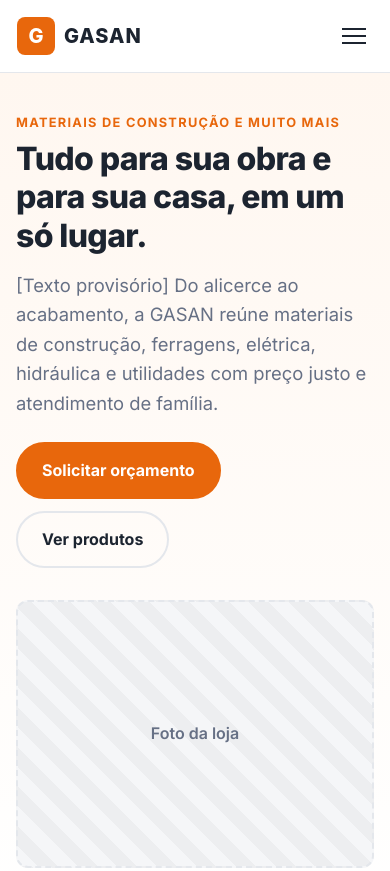
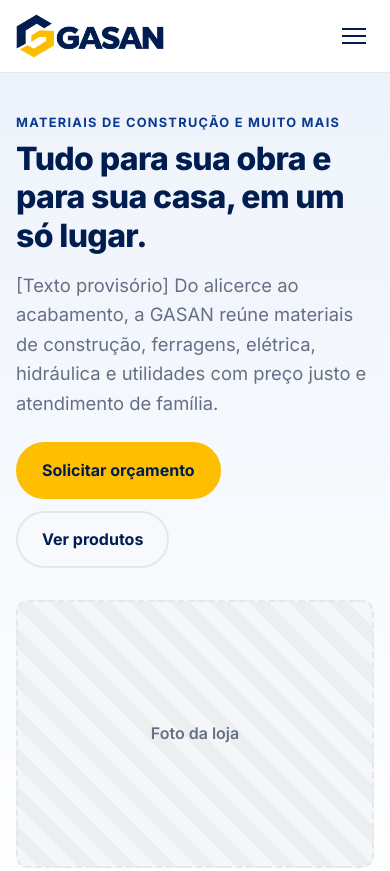
Before and after one commit to Diogolima2029/gasan-landing, a plain HTML site: page index.html in a window 390 px wide. Shown: the top 871 px of the page. Drawn offline with Linux system fonts and the light colour scheme.

Commit message:
Logo oficial da GASAN e cores da marca
Troca o logo provisório pelo oficial (fundo transparente), adiciona a
versão branca para o rodapé, favicon e ícone do iPhone, e ajusta a
paleta ao azul-marinho e amarelo do logo.

Co-Authored-By: Claude Opus 5.5 <noreply@anthropic.com>
Claude-Session: https://claude.ai/code/session_01KdjoGMDET1MAMqM727bv1N

```diff
--- a/css/styles.css
+++ b/css/styles.css
@@ -1,12 +1,14 @@
 /* =========================================================
    GASAN · Landing page
-   Cores provisórias: ajustar quando o logo oficial estiver pronto.
+   Cores tiradas do logo oficial: azul-marinho #001d51 e amarelo #febe02.
    ========================================================= */
 
 :root {
-  --color-primary: #e8670c;      /* laranja obra (provisório) */
-  --color-primary-dark: #c4540a;
-  --color-dark: #1c2430;         /* grafite */
+  --color-primary: #febe02;      /* amarelo GASAN */
+  --color-primary-dark: #e5a900;
+  --color-accent: #0a3a8f;       /* azul de apoio (destaques sobre fundo claro) */
+  --color-dark: #001d51;         /* azul-marinho GASAN */
+  --color-darker: #00133a;
   --color-text: #2b3440;
   --color-muted: #667085;
   --color-bg: #ffffff;
@@ -53,7 +55,7 @@ p { margin: 0 0 1em; }
 @media (min-width: 768px) { .container { padding: 0 24px; } }
 
 .eyebrow {
-  color: var(--color-primary);
+  color: var(--color-accent);
   font-weight: 700;
   font-size: .8rem;
   text-transform: uppercase;
@@ -71,7 +73,7 @@ p { margin: 0 0 1em; }
   padding: .85em 1.5em;
   border-radius: 999px;
   background: var(--color-primary);
-  color: #fff;
+  color: var(--color-dark);
   font-weight: 700;
   border: 2px solid var(--color-primary);
   transition: background .2s, border-color .2s, transform .2s;
@@ -80,7 +82,7 @@ p { margin: 0 0 1em; }
 .btn--ghost { background: transparent; color: var(--color-dark); border-color: var(--color-border); }
 .btn--ghost:hover { background: var(--color-bg-alt); border-color: var(--color-dark); }
 .btn--small { padding: .55em 1.1em; font-size: .9rem; }
-.btn--whatsapp { background: var(--color-whatsapp); border-color: var(--color-whatsapp); }
+.btn--whatsapp { background: var(--color-whatsapp); border-color: var(--color-whatsapp); color: #fff; }
 .btn--whatsapp:hover { background: #1eb457; border-color: #1eb457; }
 
 /* ---------- Cabeçalho ---------- */
@@ -98,10 +100,10 @@ p { margin: 0 0 1em; }
   align-items: center;
   justify-content: space-between;
 }
-.logo__img { height: 40px; width: auto; }
+.logo__img { height: 44px; width: auto; }
 
 .nav { display: flex; align-items: center; gap: 28px; font-weight: 600; }
-.nav a:not(.btn):hover { color: var(--color-primary); }
+.nav a:not(.btn):hover { color: var(--color-accent); }
 
 .nav-toggle {
   display: none;
@@ -158,12 +160,12 @@ p { margin: 0 0 1em; }
   text-align: center;
   padding: 16px;
 }
-.placeholder-img--map { aspect-ratio: 16 / 11; background-color: #2a3442; border-color: #3a4556; color: #a9b4c2; }
+.placeholder-img--map { aspect-ratio: 16 / 11; background-color: #0b2a66; border-color: #1c3d7d; color: #a9b8d6; }
 
 /* ---------- Hero ---------- */
 .hero {
   padding: 64px 0 80px;
-  background: linear-gradient(180deg, #fff7f0 0%, #fff 100%);
+  background: linear-gradient(180deg, #eef3fb 0%, #fff 100%);
 }
 .hero__inner {
   display: grid;
@@ -182,6 +184,7 @@ p { margin: 0 0 1em; }
 .section--alt { background: var(--color-bg-alt); }
 .section--dark { background: var(--color-dark); color: #d0d6de; }
 .section--dark h2 { color: #fff; }
+.section--dark .eyebrow { color: var(--color-primary); }
 .section__head { text-align: center; max-width: 640px; margin: 0 auto 48px; }
 .section__head p:last-child { color: var(--color-muted); }
 @media (max-width: 860px) { .section { padding: 64px 0; } }
@@ -237,7 +240,7 @@ p { margin: 0 0 1em; }
   place-items: center;
   font-size: 1.5rem;
   border-radius: 10px;
-  background: #fff1e6;
+  background: #fff4cc;
   margin-bottom: 16px;
 }
 .card p { color: var(--color-muted); margin: 0; font-size: .95rem; }
@@ -269,7 +272,7 @@ p { margin: 0 0 1em; }
 @media (max-width: 860px) { .contact { grid-template-columns: 1fr; } }
 
 /* ---------- Rodapé ---------- */
-.footer { background: #121820; color: #a9b4c2; padding: 48px 0 24px; font-size: .95rem; }
+.footer { background: var(--color-darker); color: #a9b8d6; padding: 48px 0 24px; font-size: .95rem; }
 .footer__inner {
   display: flex;
   flex-wrap: wrap;
@@ -278,7 +281,6 @@ p { margin: 0 0 1em; }
   padding-bottom: 32px;
   border-bottom: 1px solid rgba(255,255,255,.08);
 }
-.logo__img--footer { filter: brightness(0) invert(1); opacity: .9; }
 .footer__tagline { margin: 12px 0 0; }
 .footer__nav, .footer__social { display: flex; gap: 20px; flex-wrap: wrap; }
 .footer a:hover { color: #fff; }
--- a/index.html
+++ b/index.html
@@ -8,6 +8,9 @@
   <link rel="preconnect" href="https://fonts.googleapis.com">
   <link rel="preconnect" href="https://fonts.gstatic.com" crossorigin>
   <link href="https://fonts.googleapis.com/css2?family=Inter:wght@400;500;600;700;800&display=swap" rel="stylesheet">
+  <link rel="icon" type="image/png" href="assets/favicon.png">
+  <link rel="apple-touch-icon" href="assets/apple-touch-icon.png">
+  <meta name="theme-color" content="#001d51">
   <link rel="stylesheet" href="css/styles.css">
 </head>
 <body>
@@ -16,8 +19,7 @@
   <header class="header" id="topo">
     <div class="container header__inner">
       <a href="#topo" class="logo" aria-label="GASAN, página inicial">
-        <!-- TODO: substituir pelo logo oficial gerado (assets/logo.svg ou .png) -->
-        <img src="assets/logo-placeholder.svg" alt="GASAN" class="logo__img" width="140" height="40">
+        <img src="assets/logo-gasan.png" alt="GASAN" class="logo__img" width="537" height="160">
       </a>
 
       <button class="nav-toggle" aria-label="Abrir menu" aria-expanded="false" aria-controls="menu">
@@ -207,7 +209,7 @@
   <footer class="footer">
     <div class="container footer__inner">
       <div>
-        <img src="assets/logo-placeholder.svg" alt="GASAN" class="logo__img logo__img--footer" width="140" height="40">
+        <img src="assets/logo-gasan-branco.png" alt="GASAN" class="logo__img" width="537" height="160" loading="lazy">
         <p class="footer__tagline">Materiais de construção e muito mais.</p>
       </div>
       <nav class="footer__nav" aria-label="Rodapé">
```
Also changed, not shown: assets/apple-touch-icon.png (added), assets/favicon.png (added), assets/logo-gasan-branco.png (added), assets/logo-gasan.png (added), assets/logo-placeholder.svg (deleted), 1 other file.
